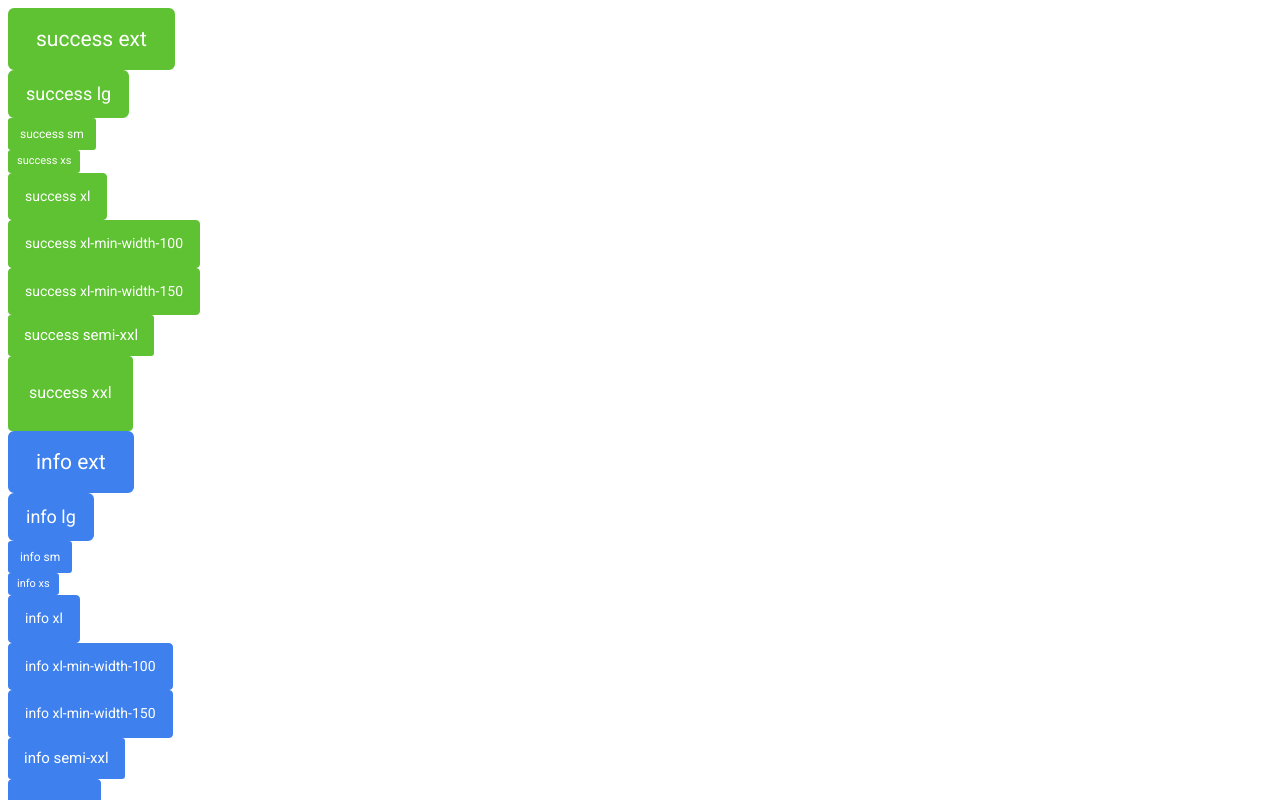
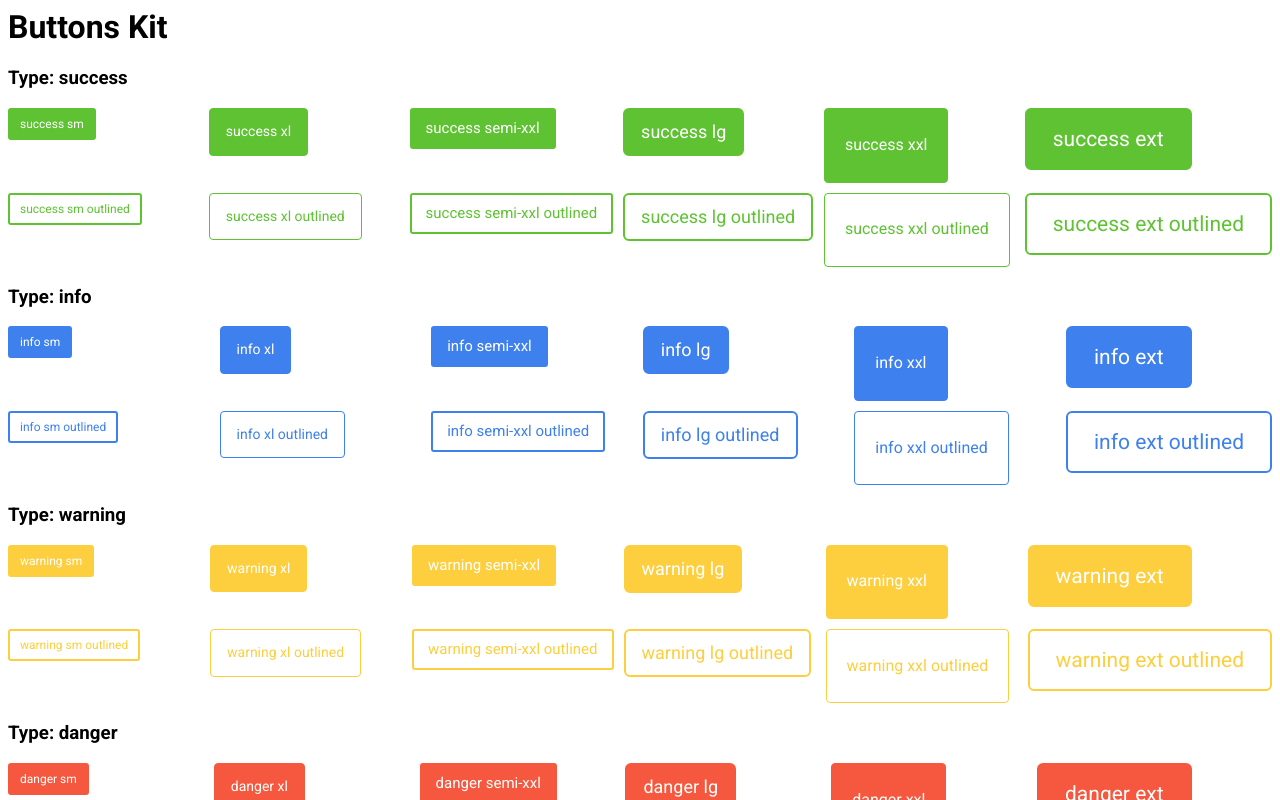
Before and after one commit to anna7461/learning-area, an Angular app: page / in a window 1280 px wide. Shown: the top 800 px of the page. Built offline with nearby package versions, Linux system fonts and the light colour scheme.

Commit message:
3 files modified

```diff
--- a/src/app/app.component.html
+++ b/src/app/app.component.html
@@ -1,6 +1,11 @@
+<h1>Buttons Kit</h1>
+
+<ng-container *ngFor="let type of types; let i = index">
   <div>
-  <ng-container *ngFor="let type of types; let i = index">
+    <h3>Type: {{ type }}</h3>
+    <div class="grid">
       <ng-container *ngFor="let size of sizes; let i = index">
+        <div class="grid-row">
           <app-button
             id="buttonElement{{ i }}"
             label="{{ type }} {{ size }}"
@@ -8,10 +13,22 @@
             size="{{ size }}"
             (click)="copyText(type, size)"
           ></app-button>
-    </ng-container>
+
+          <app-button
+            id="buttonElement{{ i }}"
+            label="{{ type }} {{ size }} outlined"
+            type="{{ type }}"
+            size="{{ size }}"
+            (click)="copyText(type, size, true)"
+            outline
+          ></app-button>
+        </div>
       </ng-container>
     </div>
-<ng-container *ngFor="let type of types; let i = index">
+  </div>
+</ng-container>
+
+<!-- <ng-container *ngFor="let type of types; let i = index">
   <ng-container *ngFor="let size of sizes; let i = index">
     <app-button
       #buttonElement
@@ -22,4 +39,4 @@
       (click)="copyText(type, size, true)"
     ></app-button>
   </ng-container>
-</ng-container>
+</ng-container> -->
--- a/src/app/app.component.scss
+++ b/src/app/app.component.scss
@@ -24,3 +24,16 @@
     opacity: 0.3;
   }
 }
+
+.grid {
+  display: grid;
+  grid-auto-flow: column;
+  grid-auto-columns: 1fr;
+  grid-gap: 10px;
+}
+
+.grid-row {
+  display: grid;
+  grid-auto-flow: row;
+  grid-gap: 10px;
+}
--- a/src/app/app.component.ts
+++ b/src/app/app.component.ts
@@ -27,17 +27,18 @@ export class AppComponent {
     'blue',
     'white',
   ];
-  sizes = [
-    'ext',
-    'lg',
-    'sm',
-    'xs',
-    'xl',
-    'xl-min-width-100',
-    'xl-min-width-150',
-    'semi-xxl',
-    'xxl',
-  ];
+  // sizes = [
+  //   'ext',
+  //   'lg',
+  //   'sm',
+  //   'xs',
+  //   'xl',
+  //   'xl-min-width-100',
+  //   'xl-min-width-150',
+  //   'semi-xxl',
+  //   'xxl',
+  // ];
+  sizes = ['sm', 'xl', 'semi-xxl', 'lg', 'xxl', 'ext'];
   /**
    * Put clickend element's html element to clipbord to allow paste anywhere.
    * @author Levon Hakobyan
```
Lines whose indentation alone changed are shown as unchanged.
